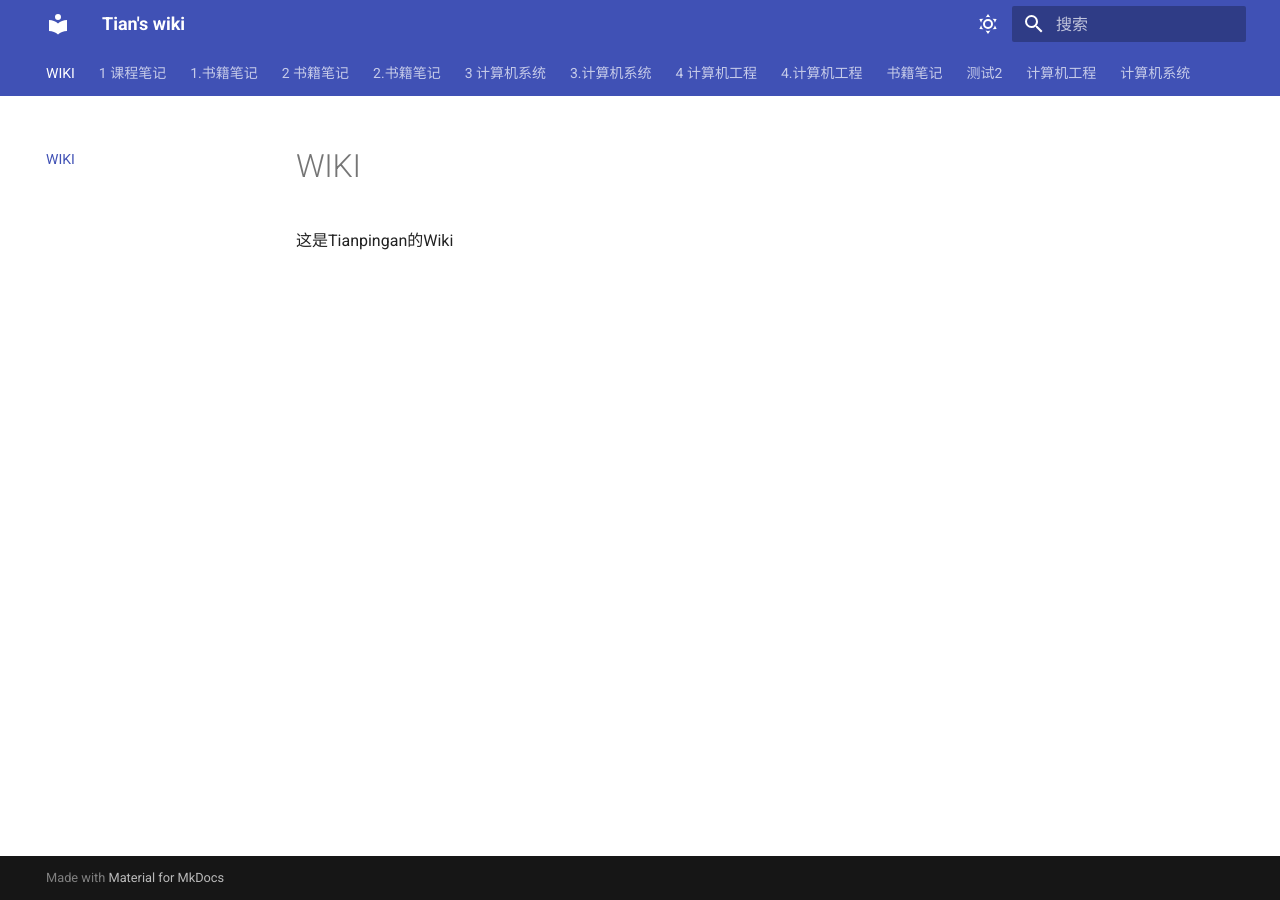
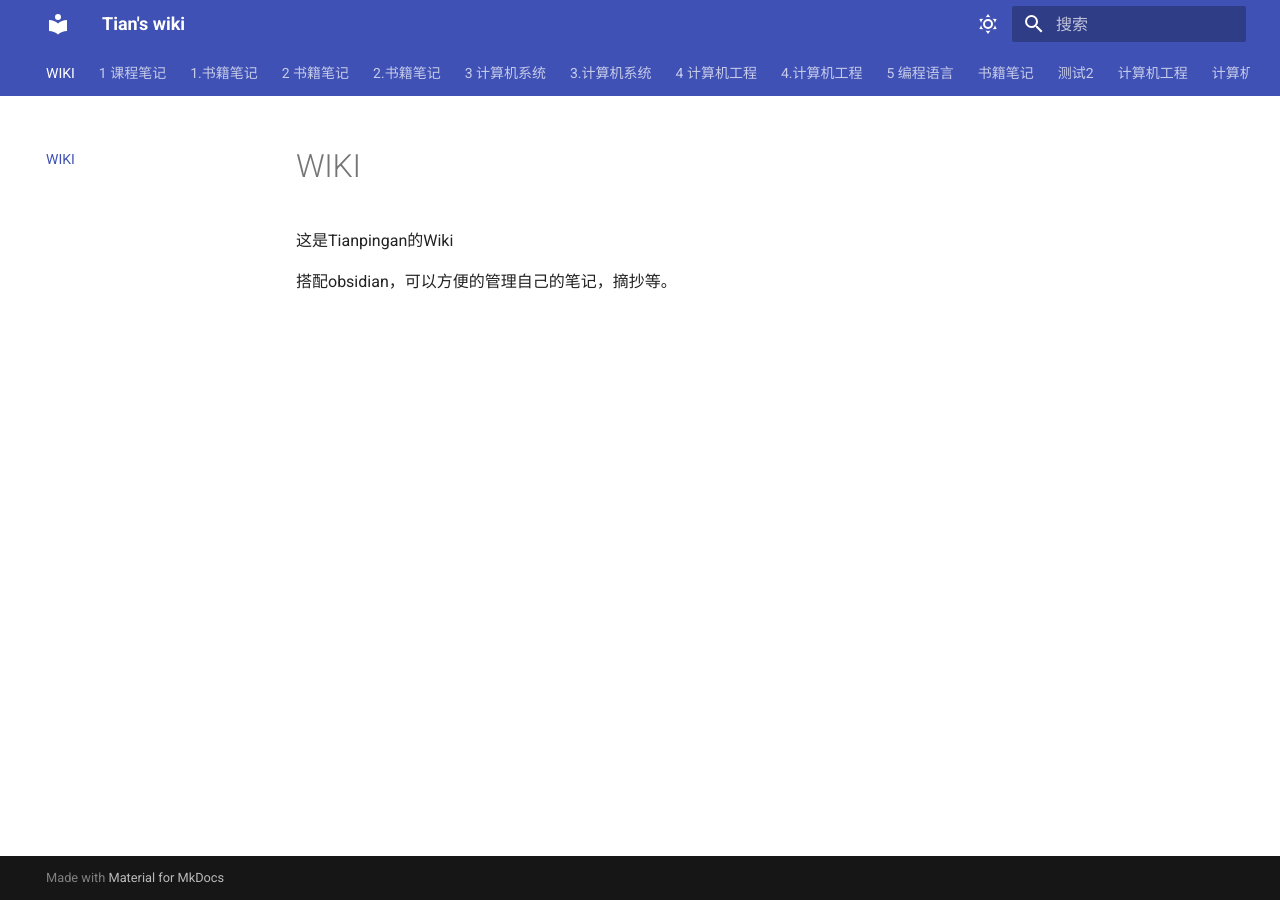
Before and after one commit to Tianpingan/wiki, an MkDocs documentation site: the page built from docs/index.md, in a window 1280 px wide. Built offline with MkDocs 1.6.1 and Material for MkDocs 9.7.7, drawn with Linux system fonts in a browser that asks for light colours.

Commit message:
vault backup: 2022-08-27 14:44:30

```diff
--- a/docs/index.md
+++ b/docs/index.md
@@ -1,2 +1,4 @@
 # WIKI
 这是Tianpingan的Wiki
+
+搭配obsidian，可以方便的管理自己的笔记，摘抄等。
```
Also changed, not shown: docs/5-编程语言/C++/概况.md (added), docs/5-编程语言/概况.md (added), 1 other file.
